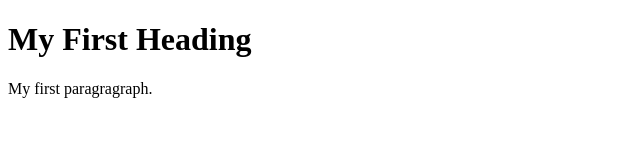
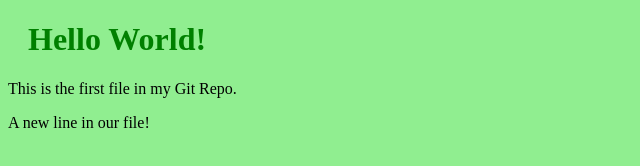
Before and after one commit to PhaneendraBavisetti20/Hello-Phani, a plain HTML site: page index.htm in a window 1280 px wide. Shown: the whole page, without its empty margins (0-640 px from the left). Drawn offline with Linux system fonts and the light colour scheme.

Commit message:
hello AP BYE BYE YCP!

```diff
--- a/index.htm
+++ b/index.htm
@@ -1,10 +1,14 @@
 <!DOCTYPE html>
 <html>
+<head>
+<title>Hello World!</title>
+<link rel="stylesheet"  href="bluestyle.css">
+</head>
 <body>
 
-<h1>My First Heading</h1>
-
-<p>My first paragragraph.</p>
+<h1>Hello World!</h1>
+<p>This is the first file in my Git Repo.</p>
+<p>A new line in our file!</p>
 
 
 
```
